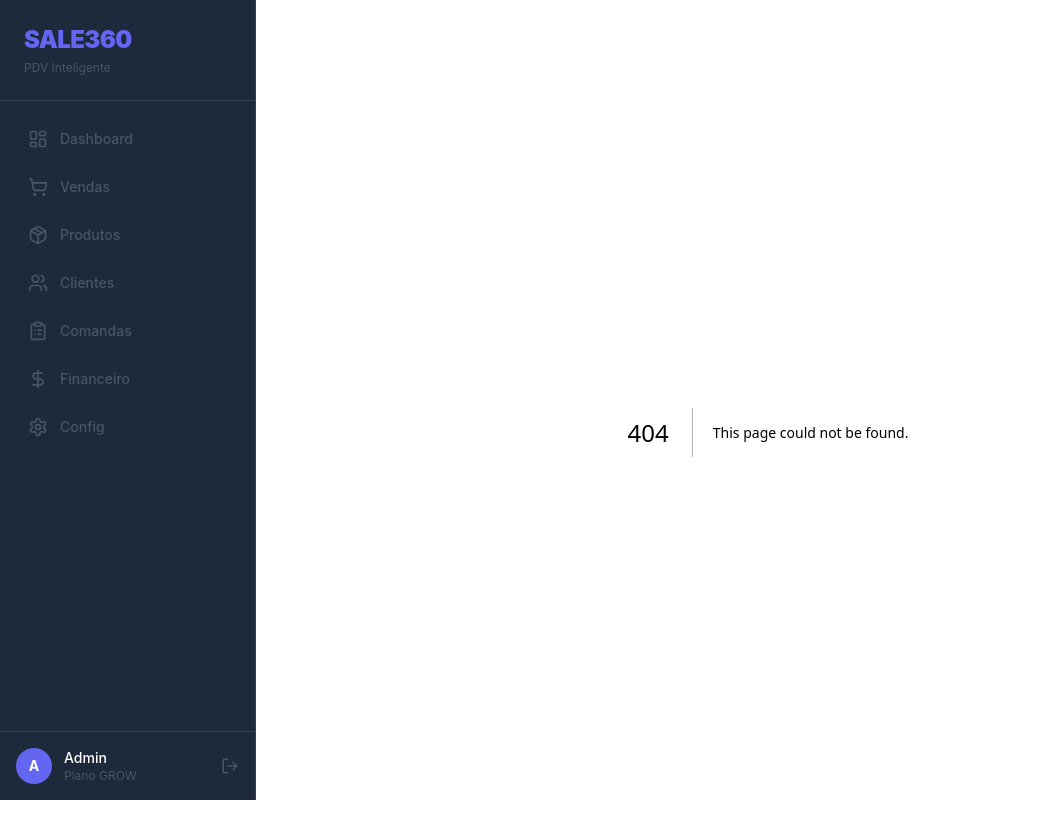
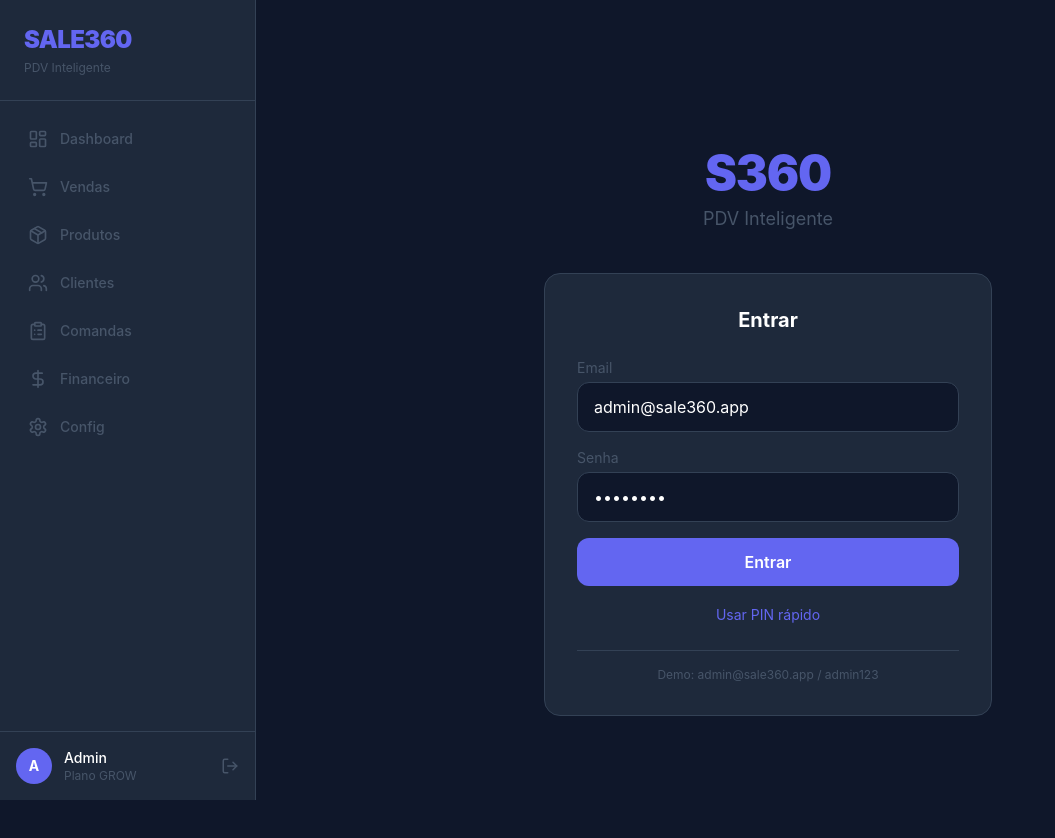
Before and after one commit to philipecordeiroprc-rgb/Sale360, a Next.js app in the folder apps/web/: page /login in a window 1280 px wide. Before the commit this address had no page. Shown: the top 838 px of the page, without its empty margins (0-1055 px from the left). Built offline with nearby package versions, Linux system fonts and the light colour scheme; no server answers.

Commit message:
auto: update page.tsx

```diff
--- /dev/null
+++ b/apps/web/src/app/login/page.tsx
@@ -0,0 +1,141 @@
+'use client';
+
+import { useState } from 'react';
+import { useRouter } from 'next/navigation';
+
+const API_URL = process.env.NEXT_PUBLIC_API_URL || 'http://localhost:3001';
+
+export default function LoginPage() {
+  const router = useRouter();
+  const [email, setEmail] = useState('admin@sale360.app');
+  const [password, setPassword] = useState('admin123');
+  const [mode, setMode] = useState<'password' | 'pin'>('password');
+  const [pin, setPin] = useState('');
+  const [error, setError] = useState('');
+  const [loading, setLoading] = useState(false);
+
+  const handleSubmit = async (e: React.FormEvent) => {
+    e.preventDefault();
+    setError('');
+    setLoading(true);
+
+    try {
+      const endpoint = mode === 'pin'
+        ? `${API_URL}/api/auth/login-pin`
+        : `${API_URL}/api/auth/login`;
+
+      const body = mode === 'pin'
+        ? { email: email.trim(), pin }
+        : { email: email.trim(), password };
+
+      const res = await fetch(endpoint, {
+        method: 'POST',
+        headers: { 'Content-Type': 'application/json' },
+        body: JSON.stringify(body),
+      });
+
+      const data = await res.json();
+
+      if (!res.ok) {
+        setError(data.error || 'Credenciais inválidas');
+        setLoading(false);
+        return;
+      }
+
+      // Set cookie via API route (or set directly)
+      document.cookie = `sale360_token=${data.token}; path=/; max-age=${60 * 60 * 24 * 7}; SameSite=Lax`;
+      document.cookie = `sale360_user=${encodeURIComponent(JSON.stringify(data.user))}; path=/; max-age=${60 * 60 * 24 * 7}; SameSite=Lax`;
+      document.cookie = `sale360_tenant=${encodeURIComponent(JSON.stringify(data.tenant))}; path=/; max-age=${60 * 60 * 24 * 7}; SameSite=Lax`;
+
+      router.push('/dashboard');
+      router.refresh();
+    } catch (err) {
+      setError('Erro de conexão. Verifique sua internet.');
+    } finally {
+      setLoading(false);
+    }
+  };
+
+  return (
+    <div className="min-h-screen bg-dark-900 flex items-center justify-center p-4">
+      <div className="w-full max-w-md">
+        {/* Logo */}
+        <div className="text-center mb-10">
+          <h1 className="text-5xl font-black text-accent tracking-tight">S360</h1>
+          <p className="text-dark-600 mt-2 text-lg">PDV Inteligente</p>
+        </div>
+
+        {/* Form Card */}
+        <div className="bg-dark-800 border border-dark-700 rounded-2xl p-8">
+          <h2 className="text-xl font-bold text-white text-center mb-6">
+            {mode === 'pin' ? 'Login Rápido (PIN)' : 'Entrar'}
+          </h2>
+
+          <form onSubmit={handleSubmit} className="space-y-4">
+            {/* Email */}
+            <div>
+              <label className="block text-dark-600 text-sm mb-1">Email</label>
+              <input
+                type="email"
+                value={email}
+                onChange={(e) => setEmail(e.target.value)}
+                placeholder="seu@email.com"
+                className="w-full bg-dark-900 border border-dark-700 rounded-xl px-4 py-3 text-white placeholder-dark-600 focus:outline-none focus:border-accent transition-colors"
+                required
+              />
+            </div>
+
+            {/* Password or PIN */}
+            <div>
+              <label className="block text-dark-600 text-sm mb-1">
+                {mode === 'pin' ? 'PIN (4 dígitos)' : 'Senha'}
+              </label>
+              <input
+                type={mode === 'pin' ? 'text' : 'password'}
+                value={mode === 'pin' ? pin : password}
+                onChange={(e) => mode === 'pin' ? setPin(e.target.value) : setPassword(e.target.value)}
+                maxLength={mode === 'pin' ? 4 : undefined}
+                placeholder={mode === 'pin' ? '1234' : '••••••'}
+                className="w-full bg-dark-900 border border-dark-700 rounded-xl px-4 py-3 text-white placeholder-dark-600 focus:outline-none focus:border-accent transition-colors"
+                required
+              />
+            </div>
+
+            {/* Error */}
+            {error && (
+              <div className="bg-danger/10 border border-danger/30 rounded-xl px-4 py-3 text-danger text-sm">
+                {error}
+              </div>
+            )}
+
+            {/* Submit */}
+            <button
+              type="submit"
+              disabled={loading}
+              className="w-full bg-accent hover:bg-accent-light text-white py-3 rounded-xl font-semibold transition-colors disabled:opacity-50"
+            >
+              {loading ? 'Entrando...' : 'Entrar'}
+            </button>
+          </form>
+
+          {/* Toggle mode */}
+          <div className="mt-4 text-center">
+            <button
+              onClick={() => { setMode(mode === 'pin' ? 'password' : 'pin'); setError(''); }}
+              className="text-sm text-accent hover:text-accent-light transition-colors"
+            >
+              {mode === 'pin' ? 'Usar senha' : 'Usar PIN rápido'}
+            </button>
+          </div>
+
+          {/* Credentials hint */}
+          <div className="mt-6 pt-4 border-t border-dark-700">
+            <p className="text-xs text-dark-600 text-center">
+              Demo: admin@sale360.app / admin123
+            </p>
+          </div>
+        </div>
+      </div>
+    </div>
+  );
+}
```
